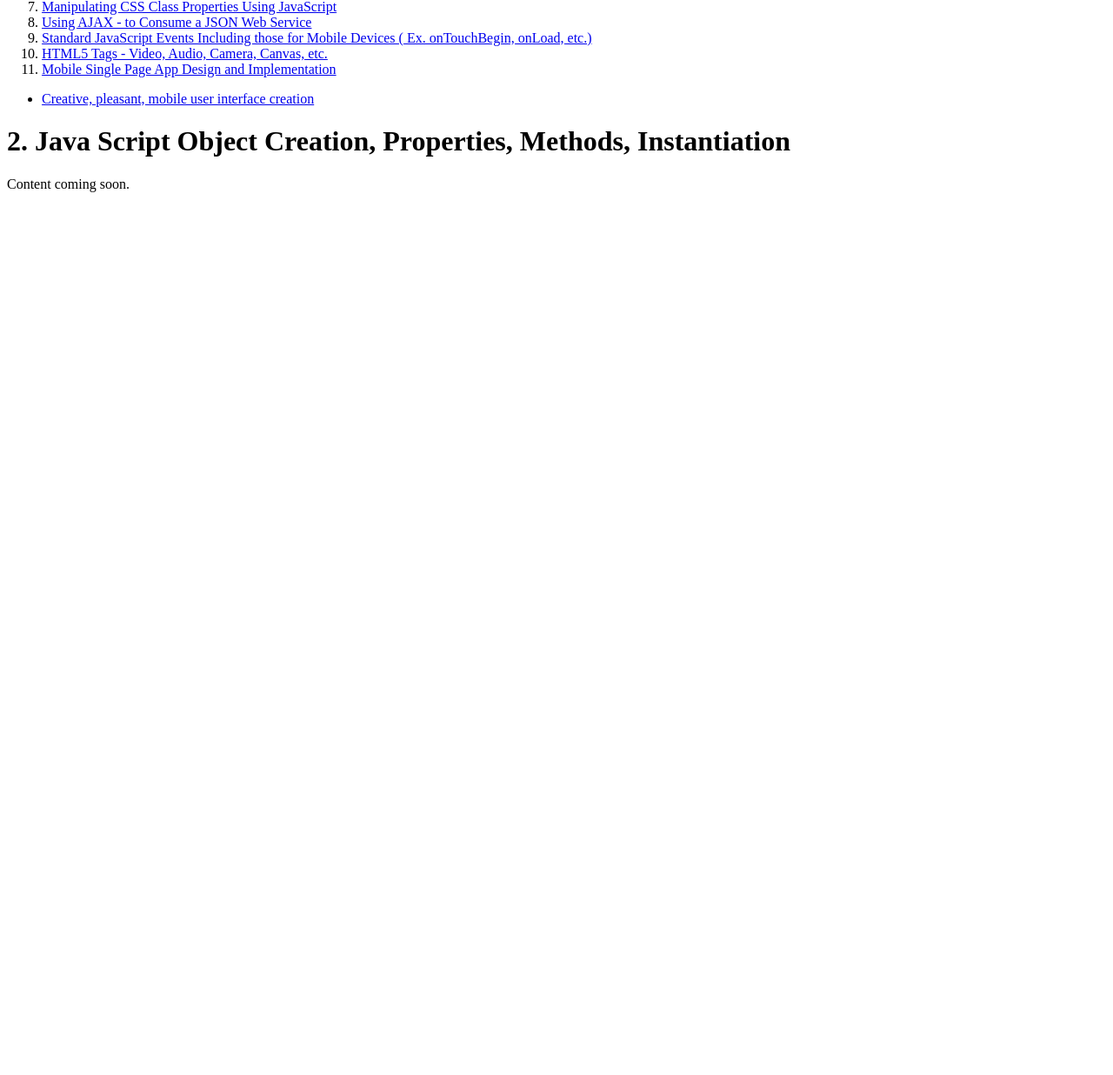
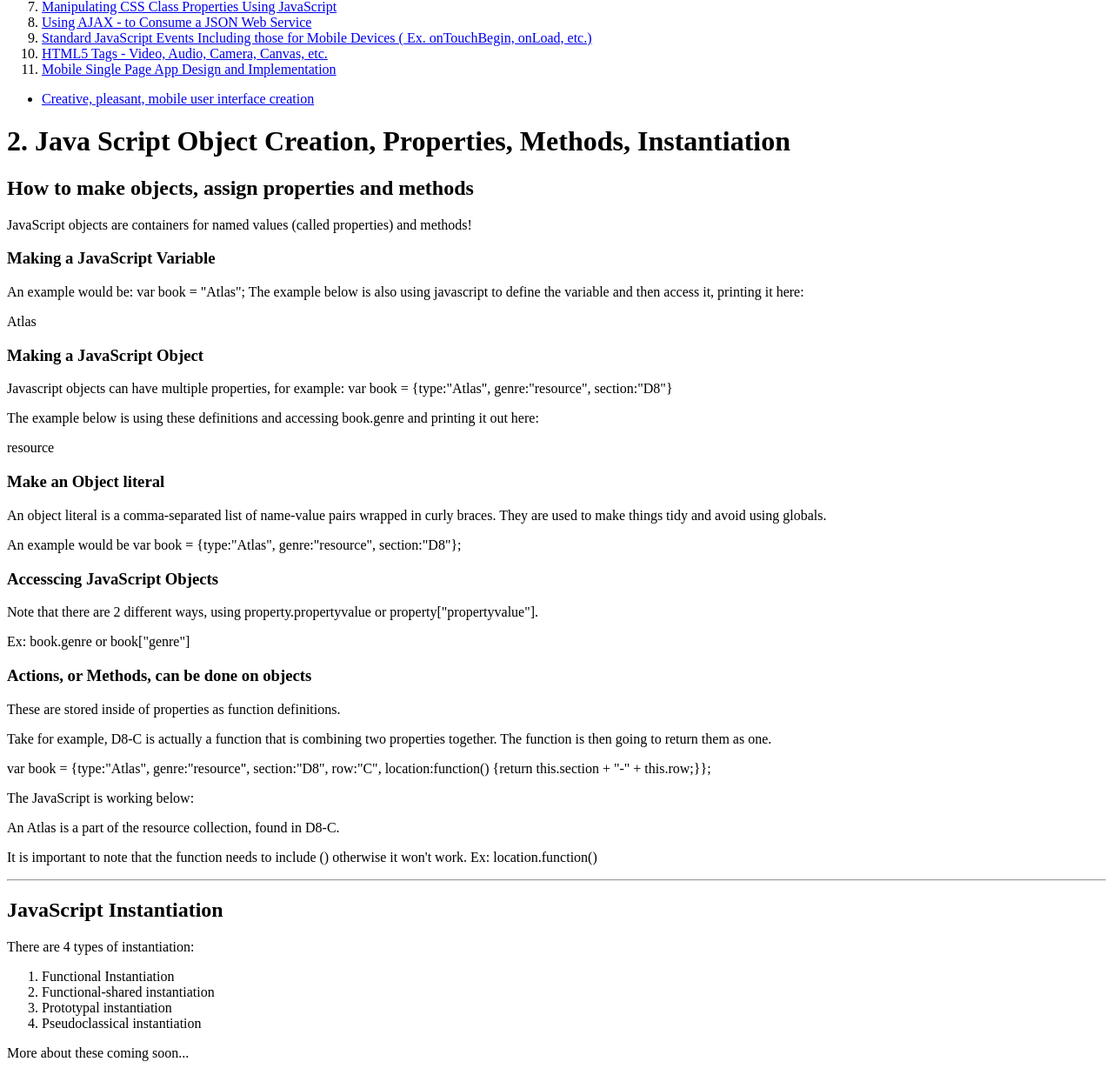
Before and after one commit to Larsen-Jeanette/cit261-portfolio, a PHP site: page /topics/2.php in a window 1280 px wide. Shown: the part 176-1412 px from the top of the page at 87% size. Before the commit the page ends 397 px from the top, so only its background shows below. Run offline with PHP 8.4, Linux system fonts and the light colour scheme.

Commit message:
JavaScript objects, properties, and methods.

```diff
--- a/topics/2.php
+++ b/topics/2.php
@@ -13,7 +13,88 @@
 
     <h1>2. Java Script Object Creation, Properties, Methods, Instantiation</h1>
 
-   <p>Content coming soon.</p>
+    <h2>How to make objects, assign properties and methods</h2>
+
+      <p>JavaScript objects are containers for named values (called properties) and methods!</p>
+
+
+    <h3>Making a JavaScript Variable</h3>
+
+      <p>An example would be: var book = "Atlas"; The example below is also using javascript to define the variable and then access it, printing it here:</p>
+
+      <p id="demo1"></p>
+
+      <script>
+      var book = "Atlas";
+      document.getElementById("demo1").innerHTML = book;
+      </script>
+
+
+
+    <h3>Making a JavaScript Object</h3>
+
+      <p>Javascript objects can have multiple properties, for example: var book = {type:"Atlas", genre:"resource", section:"D8"}</p>
+      <p>The example below is using these definitions and accessing book.genre and printing it out here:</p>
+
+      <p id="demo2"></p>
+
+      <script>
+      var book = {type:"Atlas", genre:"resource", section:"D8"};
+      document.getElementById("demo2").innerHTML = book.genre;
+      </script>
+
+
+
+
+    <h3>Make an Object literal</h3>
+
+      <p>An object literal is a comma-separated list of name-value pairs wrapped in curly braces.
+      They are used to make things tidy and avoid using globals.</p>
+
+      <p>An example would be var book = {type:"Atlas", genre:"resource", section:"D8"};</p>
+
+
+
+
+    <h3>Accesscing JavaScript Objects</h3>
+
+      <p>Note that there are 2 different ways, using property.propertyvalue or property["propertyvalue"].</p>
+      <p>Ex: book.genre or book["genre"]</p>
+
+
+
+    <h3>Actions, or Methods, can be done on objects</h3>
+
+      <p>These are stored inside of properties as function definitions.</p>
+      <p>Take for example, D8-C is actually a function that is combining two properties together. The function is then going to return them as one.</p>
+      <p>var book = {type:"Atlas", genre:"resource", section:"D8", row:"C", location:function() {return this.section + "-" + this.row;}};</p>
+
+      <p>The JavaScript is working below:</p>
+
+      <p id="demo3"></p>
+
+        <script>
+        var book = {type:"Atlas", genre:"resource", section:"D8", row:"C", location:function() {return this.section + "-" + this.row;}};
+
+        document.getElementById("demo3").innerHTML =
+        "An " + book.type + " is a part of the " + book["genre"] + " collection, found in " + book.location() + ".";
+        </script>
+
+      <p>It is important to note that the function needs to include () otherwise it won't work. Ex: location.function()</p>
+
+  <hr>
+
+    <h2>JavaScript Instantiation</h2>
+
+    <p>There are 4 types of instantiation:</p>
+      <ol>
+        <li>Functional Instantiation</li>
+        <li>Functional-shared instantiation</li>
+        <li>Prototypal instantiation</li>
+        <li>Pseudoclassical instantiation</li>
+      </ol>
+
+    <p>More about these coming soon...</p>
 
   </main>
   </body>
```
